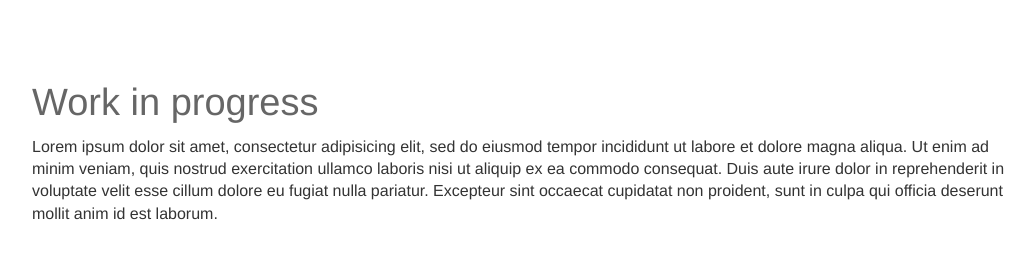
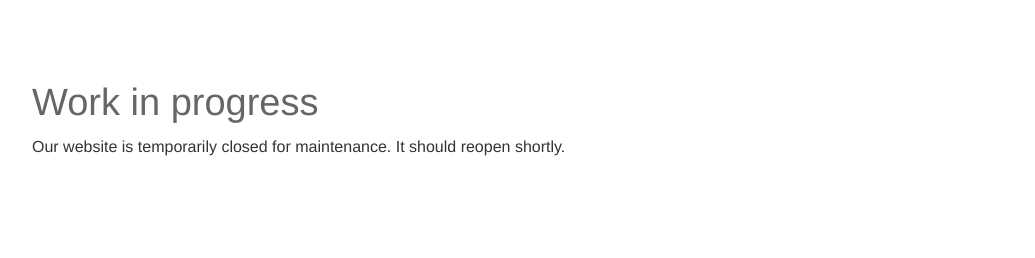
Before and after one commit to ronex/work-in-progress-site, a plain HTML site: page index.html in a window 1280 px wide. Shown: the whole page, without its empty margins (108-1143 px from the left). Drawn offline with nearby package versions, Linux system fonts and the light colour scheme.

Commit message:
Body copy text added.

```diff
--- a/index.html
+++ b/index.html
@@ -110,7 +110,7 @@
 	<body>
 		<div id="wrapper">
 			<h1>Work in progress</h1>
-			<p>Lorem ipsum dolor sit amet, consectetur adipisicing elit, sed do eiusmod tempor incididunt ut labore et dolore magna aliqua. Ut enim ad minim veniam, quis nostrud exercitation ullamco laboris nisi ut aliquip ex ea commodo consequat. Duis aute irure dolor in reprehenderit in voluptate velit esse cillum dolore eu fugiat nulla pariatur. Excepteur sint occaecat cupidatat non proident, sunt in culpa qui officia deserunt mollit anim id est laborum.</p>
+			<p>Our website is temporarily closed for maintenance. It should reopen shortly.</p>
 		</div>
 
 		<script src="http://code.jquery.com/jquery-2.1.0.min.js"></script>
```
